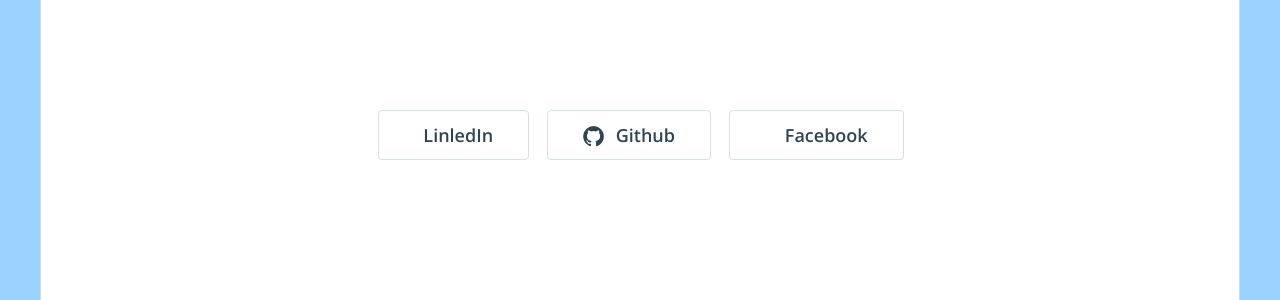
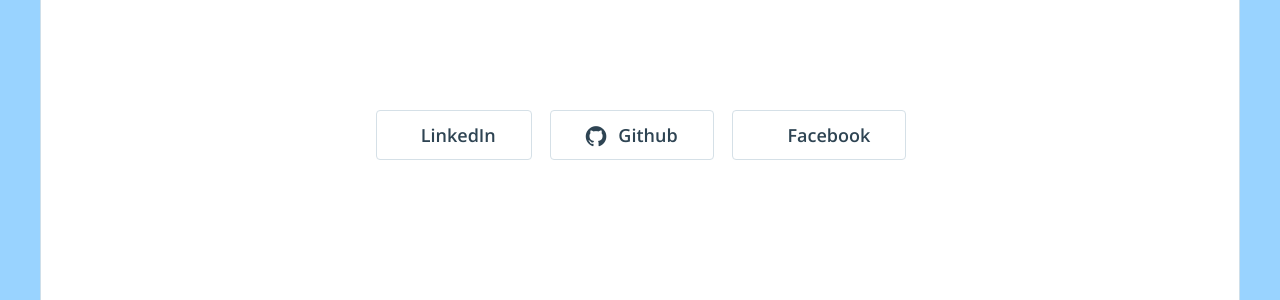
Before and after one commit to jawher-Mansour/jawher-Mansour.github.io, a Jekyll site: the page index.html, which Jekyll copies as it is, in a window 1280 px wide and 900 px high. Shown: the part 399-699 px from the top of the window. Built offline with Jekyll 4.4.1, drawn with Linux system fonts in a browser that asks for light colours; nearby versions of some CDN libraries; library files that are not in the unit come from our copies; a script that is not in the unit is left out.

Commit message:
Update index.html

```diff
--- a/index.html
+++ b/index.html
@@ -128,7 +128,7 @@
           <div class="hero-buttons">
 
 
-              <a href="https://www.linkedin.com/in/jawher-mansour"><button class="btn btn-default btn-lg"><i class="fab fa-linkedin-in"></i>LinledIn</button></a>
+              <a href="https://www.linkedin.com/in/jawher-mansour"><button class="btn btn-default btn-lg"><i class="fab fa-linkedin-in"></i>LinkedIn</button></a>
 
 
               <a href="https://github.com/jawher-Mansour"><button class="btn btn-default btn-lg"><i class="fa fa-github fa-lg"></i>Github</button></a>
```
